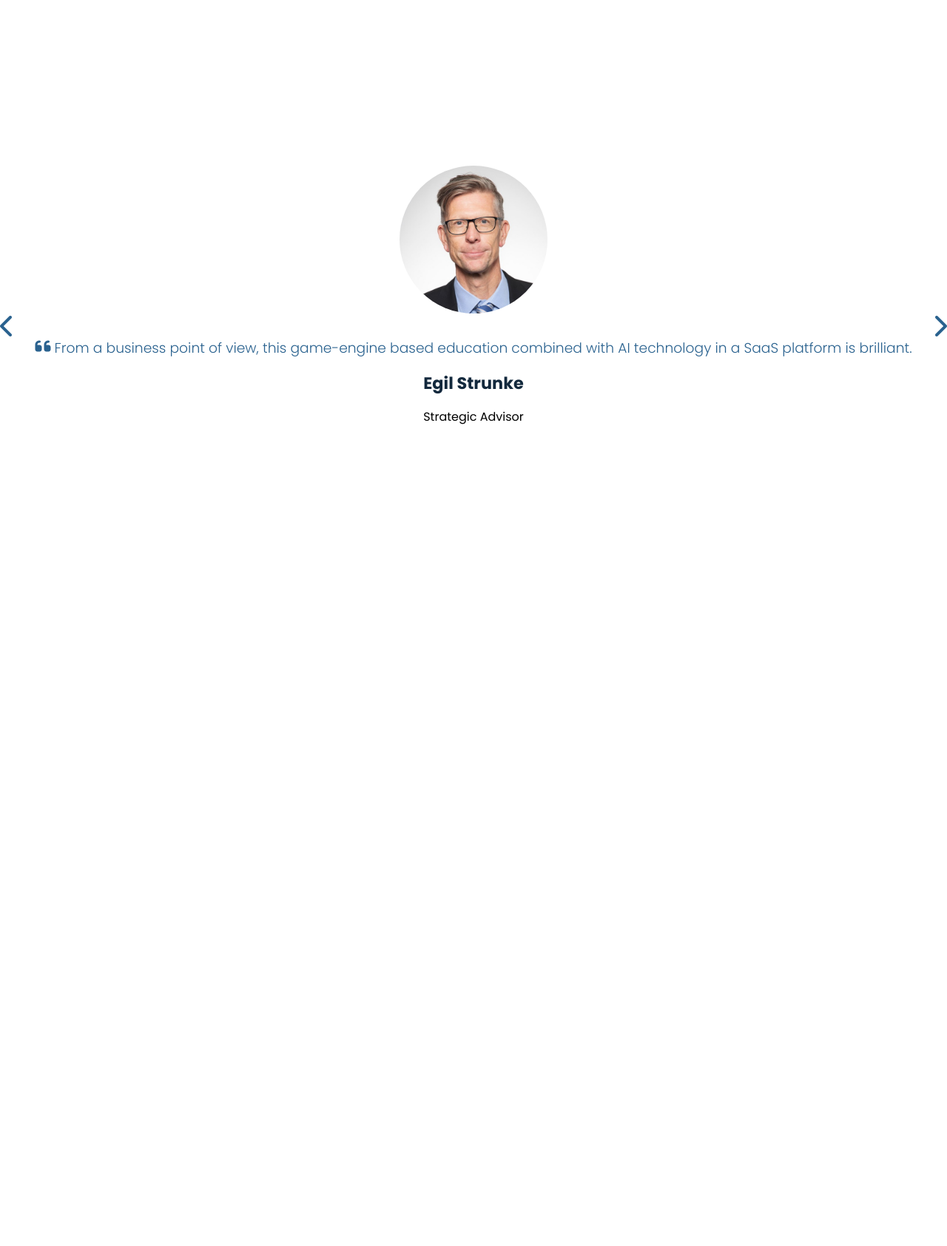
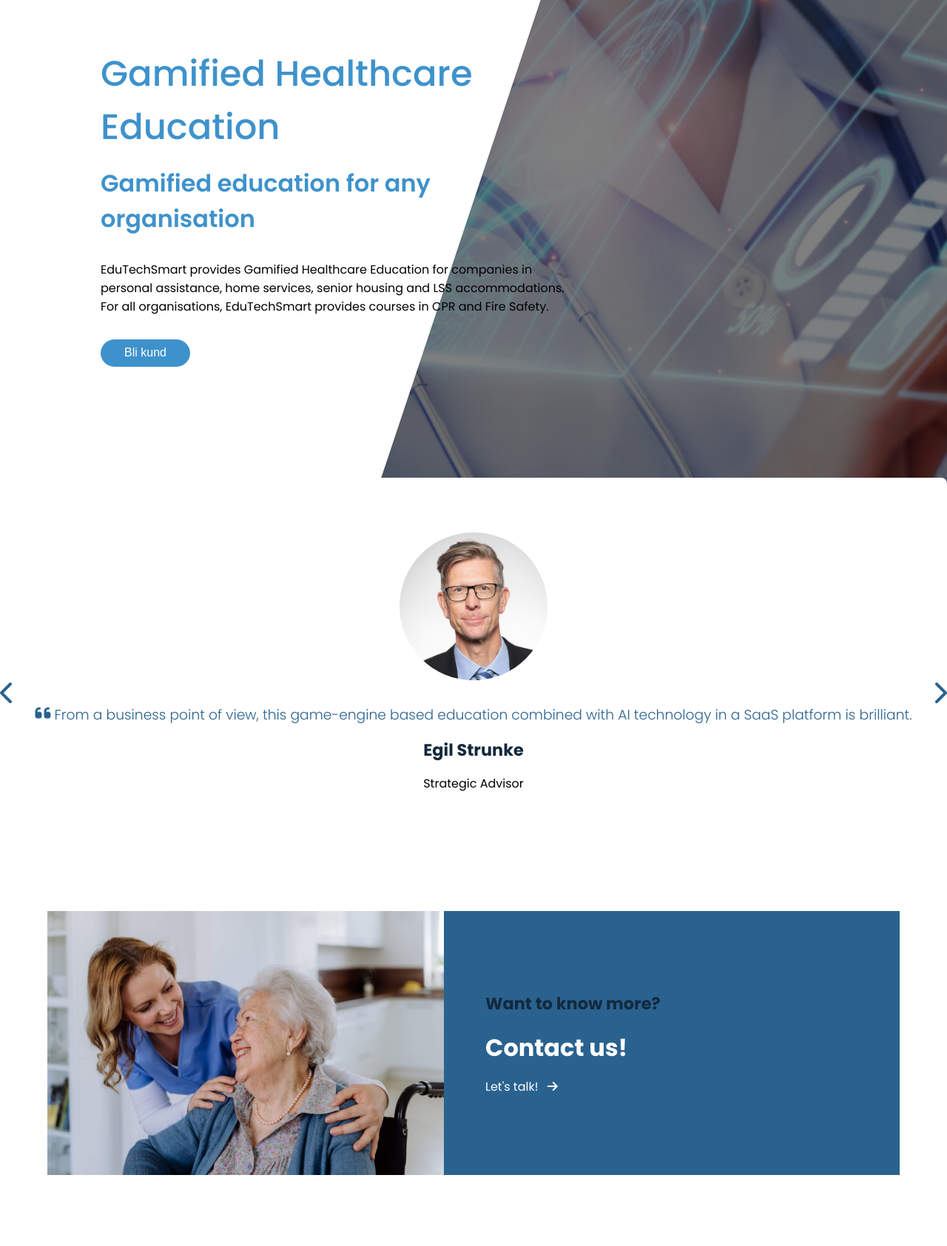
Before and after one commit to isabellea-f/edutechsmart-landingpage, a plain HTML site: page index.html in a window 1280 px wide. Shown: the whole page at 74% size. Before the commit the page ends 800 px from the top, so only its background shows below. Drawn offline with Linux system fonts and the light colour scheme.

Commit message:
Add slider and hero to staging

```diff
--- a/index.html
+++ b/index.html
@@ -12,6 +12,22 @@
   </head>
   <body>
     <nav></nav>
+    <header>
+      <div class="header-content">
+        <h1>Gamified Healthcare Education</h1>
+        <h2>Gamified education for any organisation</h2>
+        <p>
+          EduTechSmart provides Gamified Healthcare Education for companies in
+          personal assistance, home services, senior housing and LSS
+          accommodations.
+        </p>
+        <p>
+          For all organisations, EduTechSmart provides courses in CPR and Fire
+          Safety.
+        </p>
+        <button class="button">Bli kund</button>
+      </div>
+    </header>
     <main>
       <section id="slider-section">
         <div class="slider-container">
@@ -90,6 +106,23 @@
           </button>
         </div>
       </section>
+
+      <section id="contact-section">
+        <div class="split-wrapper">
+          <div class="split-image">
+            <img src="/assets/images/elderly-woman.jpg" alt="" />
+          </div>
+          <div class="split-content">
+            <p>Want to know more?</p>
+            <h2 class="split-title">Contact us!</h2>
+            <div>
+              <a class="arrow-link" href=""
+                >Let's talk! <i class="fa-solid fa-arrow-right"></i
+              ></a>
+            </div>
+          </div>
+        </div>
+      </section>
     </main>
     <footer></footer>
     <script src="script.js"></script>
--- a/style.css
+++ b/style.css
@@ -13,7 +13,197 @@
   --black-color: #000000;
 }
 
+/* Typography */
+h1 {
+  font-size: 3rem;
+  margin-bottom: 1rem;
+  font-weight: 300;
+}
+
+/* Hero / Header */
+
+header {
+  font-family: "Poppins", "Segoe UI", Tahoma, Geneva, Verdana, sans-serif;
+  position: relative;
+  height: auto;
+  display: flex;
+  flex-direction: column;
+  justify-content: center;
+  text-align: center;
+  padding: 4rem 1.5rem;
+  color: var(--white-color);
+  overflow: hidden;
+}
+
+header::before {
+  content: "";
+  position: absolute;
+  inset: 0;
+  background: linear-gradient(rgba(0, 0, 0, 0.5), rgba(0, 0, 0, 0.5)),
+    url("/assets/images/woman-smartphone.jpg") center / cover no-repeat;
+  background-size: cover;
+  background-position: center;
+
+  z-index: 0;
+}
+
+header .header-content {
+  position: relative;
+  z-index: 1;
+  max-width: 30rem;
+  margin: 0 auto;
+}
+
+header .button {
+  margin-top: 2rem;
+  position: relative;
+  padding: 0.6rem 2rem;
+  border: none;
+  border-radius: 40px;
+  background-color: var(--secondary-color);
+  color: var(--white-color);
+  z-index: 3;
+  font-size: 1rem;
+  font-weight: 400;
+}
+
+header h1 {
+  color: var(--secondary-color);
+  font-weight: 500;
+}
+
+@media only screen and (min-width: 601px) {
+  header {
+    height: 80vh;
+    justify-content: flex-end;
+    margin-top: -7rem;
+    text-align: left;
+    color: var(--black-color);
+  }
+
+  header::before {
+    background-position: 20% center;
+    clip-path: polygon(60% 0%, 100% 0%, 100% 100%, 40% 100%);
+  }
+
+  header .header-content {
+    padding: 6rem 2rem;
+    margin-left: 5rem;
+    max-width: 40rem;
+  }
+
+  header .button:hover {
+    background-color: var(--accent-color);
+  }
+
+  header h2 {
+    font-size: 2rem;
+    margin-bottom: 2rem;
+    font-weight: 600;
+    color: var(--secondary-color);
+  }
+
+  header h3 {
+    margin-bottom: 2rem;
+    font-size: 1.5rem;
+  }
+}
+
+/* Contanct us / split wrapper */
+
+#contact-section {
+  color: var(--white-color);
+  font-family: "Segoe UI", Tahoma, Geneva, Verdana, sans-serif;
+  padding: 6rem 1rem;
+}
+
+@media (min-width: 768px) {
+  #contact-section {
+    color: var(--white-color);
+    font-family: "Segoe UI", Tahoma, Geneva, Verdana, sans-serif;
+    padding: 6rem 4rem;
+  }
+
+  #contact-section a {
+    text-decoration: none;
+    color: var(--white-color);
+  }
+}
+
+/* Split wrapper */
+#contact-section .split-wrapper {
+  display: flex;
+  flex-direction: column;
+  gap: 2rem;
+  max-width: 100%;
+  margin: 0 auto;
+  background-color: var(--primary-color);
+  font-family: "Poppins", "Segoe UI", Tahoma, Geneva, Verdana, sans-serif;
+}
+
+#contact-section .split-wrapper a {
+  text-decoration: none;
+  color: var(--white-color);
+}
+
+#contact-section .split-content {
+  flex: 1;
+  padding: 1.5rem;
+}
+
+#contact-section .split-content p {
+  margin-bottom: 1.2rem;
+  font-size: 1.4rem;
+  color: var(--accent-color);
+  font-weight: 700;
+}
+
+#contact-section .split-title {
+  font-size: 2rem;
+  margin-bottom: 1rem;
+}
+
+#contact-section .split-image {
+  flex: 1;
+}
+
+#contact-section .split-image img {
+  display: block;
+  width: 100%;
+  height: auto;
+  object-fit: cover;
+}
+
+@media (min-width: 768px) {
+  .split-wrapper {
+    flex-direction: row;
+    align-items: center;
+    justify-content: space-between;
+  }
+  #contact-section .split-wrapper {
+    flex-direction: row;
+    max-width: 80rem;
+  }
+
+  #contact-section .split-image img {
+    height: 100%;
+  }
+}
+
+.arrow-link i {
+  margin-left: 0.5rem;
+  transition: transform 0.2s;
+}
+
+.arrow-link:hover i {
+  transform: translateX(4px);
+  color: var(--accent-color);
+}
+
+/* Slider */
+
 .slider-container {
+  position: relative;
   color: var(--black-color);
   font-family: "Poppins", "Segoe UI", Tahoma, Geneva, Verdana, sans-serif;
   padding: 10px;
@@ -23,7 +213,7 @@
   display: flex;
   justify-content: center;
   align-items: center;
-  height: 100vh;
+  height: 60vh;
   margin: 0 auto;
 }
 
```
